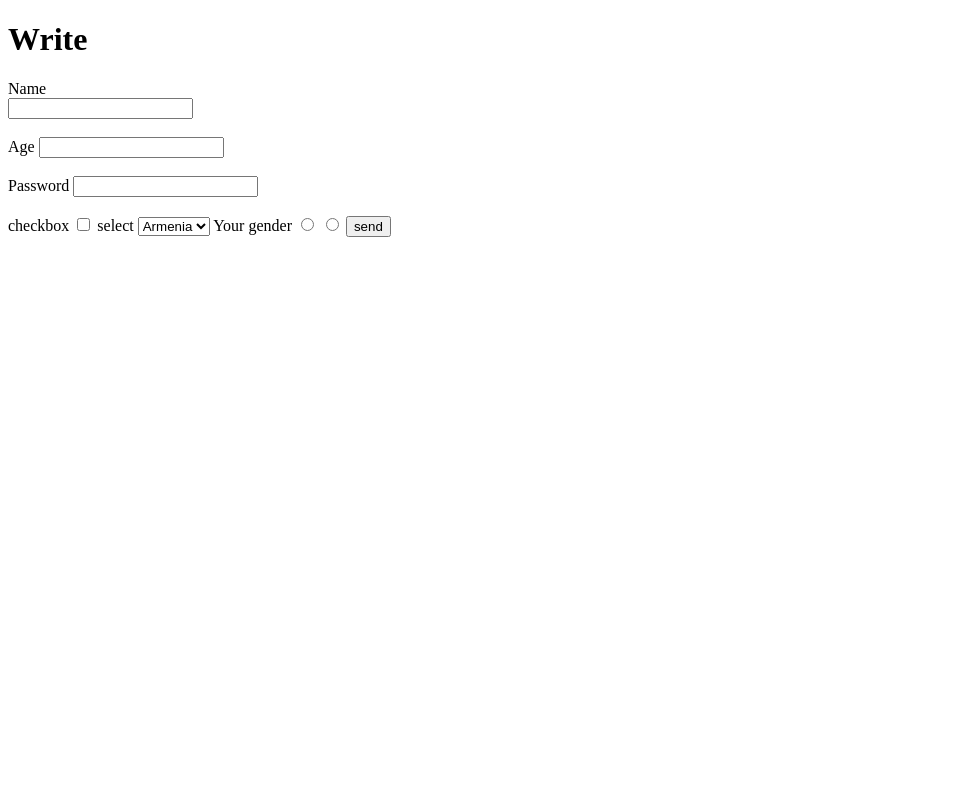
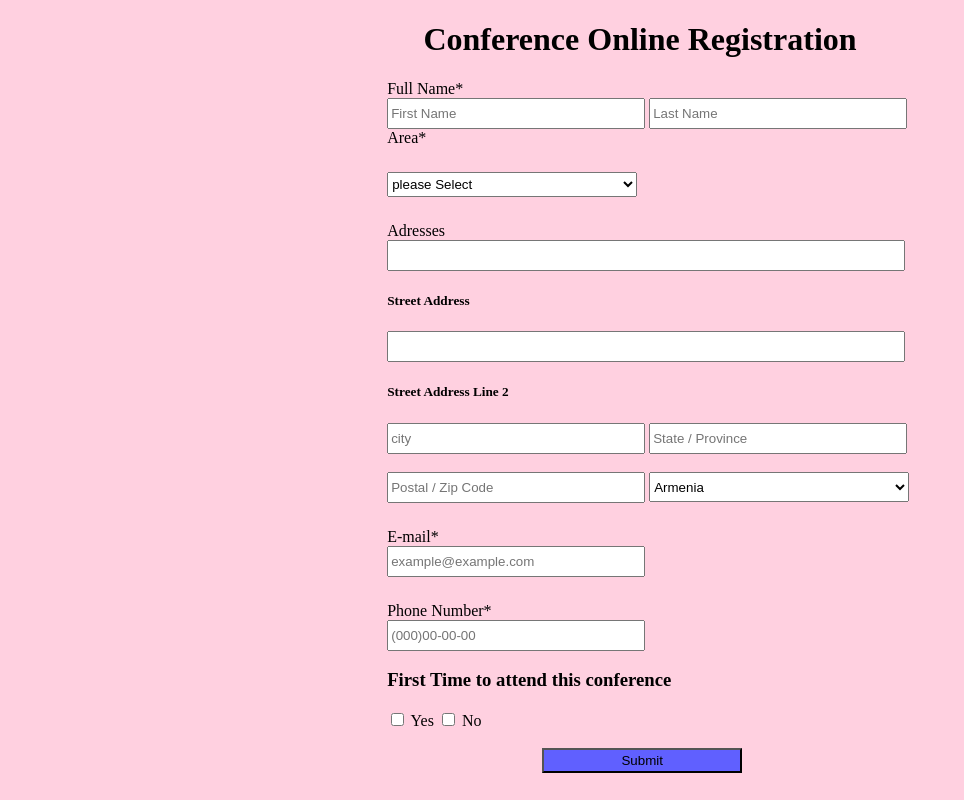
Before and after one commit to Sofbritt/node_express, a website: page html/index2.html in a window 1280 px wide. Shown: the whole page, without its empty margins (0-964 px from the left). Drawn offline with Linux system fonts and the light colour scheme.

Commit message:
Post homework

```diff
--- a/html/index2.html
+++ b/html/index2.html
@@ -6,33 +6,71 @@
     <meta http-equiv="X-UA-Compatible" content="IE=edge">
     <meta name="viewport" content="width=device-width, initial-scale=1.0">
     <title>Document</title>
+    <link rel="stylesheet" href="/style/style2.css">
 </head>
 
 <body>
-    <h1>Write</h1>
+    <h1 class="title">Conference Online Registration</h1>
+    <form method="post" action="/sub" class="form">
 
-    <form method="post" action="/sub">
-        <label>Name</label> <br>
-        <input type="text" name='userName' /><br> <br>
-        <label>Age</label>
-        <input type="number" name="userAge" /> <br><br>
-        <label>Password</label>
-        <input type="password" name='password' /><br><br>
-        <label>checkbox</label>
-        <input type="checkbox" name='checkbox' />
-        <label>select</label>
-        <select name="select">
-            <option value="am">Armenia</option>
-            <option value="ru">Russia</option>
-        </select>
+        <div class="name-inputs">
+            <label>Full Name*</label> <br>
+            <input class="user-name  hover" placeholder="First Name" type="text" name="userName" />
+
+            <input class="user-name  hover" placeholder="Last Name" type="text" name="userName2" />
+            <br>
+
+        </div>
+        <label class="area">Area*</label> <br>
+        <select class="first-select   hover" name="select">
+            <option value="1">please Select</option>
+            <option value="2">Admin</option>
+            <option value="3">Registor</option>
+            <option value="4">Other</option>
+        </select> <br>
+
+        <div class="adresses">
+            <label>Adresses</label> <br>
+            <input class="adresses-inp   hover" type="text" name="adresses" />
+            <h5>Street Address</h5>
+
+            <input class="adresses-inp   hover" type="text" name="adresses" />
+            <h5>Street Address Line 2</h5>
+        </div>
 
 
-        <label>Your gender</label>
-        <input type="radio" name="group" value="male" />
+        <input class="inp   hover" placeholder="city" type="text" name="city" />
+        <input  name="state" class="inp   hover" placeholder="State / Province" type="text" /> <br> <br>
+        <input class="inp   hover" placeholder="Postal / Zip Code" type="text" />
+        <select class="second-select   hover" name="country">
+            <option value="first" placeholder="please select">Armenia</option>
+            <option value="Second">Russia</option>
+            <option value="Third">Spain</option>
+            <option value="Forth">Italy</option>
+        </select> <br>
 
-        <input type="radio" name="group" value="female" />
 
-        <input type="submit" value='send' />
+        <div class="e-mail">
+            <label>E-mail*</label> <br>
+            <input  name="mail"  class="e-mail-inp   hover" type="text"placeholder="example@example.com" /><br>
+        </div>
+
+        <div class="phone-number">
+            <label>Phone Number*</label> <br>
+            <input class="number-inp   hover" type="text" name="userNumber" placeholder="(000)00-00-00" /> <br>
+        </div>
+
+
+        <h3>First Time to attend this conference</h3>
+        <input type="checkbox" name="checkbox">
+        <label>Yes</label>
+        <input type="checkbox" name="checkbox">
+        <label>No</label> <br> <br>
+
+        <input class="send" type="submit" />
+
+
+
 
 
     </form>
--- /dev/null
+++ b/static/style/style2.css
@@ -0,0 +1,80 @@
+body {
+    background-color: rgb(255, 208, 224);
+}
+
+.title {
+    display: flex;
+    justify-content: center;
+    align-items: center;
+}
+
+.form {
+    margin-left: 30%;
+
+}
+
+
+
+.user-name {
+    width: 250px;
+    height: 25px;
+}
+
+
+.first-select {
+    width: 250px;
+    height: 25px;
+    margin-top: 25px;
+}
+
+.adresses {
+    margin-top: 25px;
+}
+
+.adresses-inp {
+
+    width: 510px;
+    height: 25px;
+
+}
+
+
+.inp {
+    width: 250px;
+    height: 25px;
+}
+
+.second-select {
+    width: 260px;
+    height: 30px;
+}
+
+.e-mail {
+    margin-top: 25px;
+}
+
+.e-mail-inp {
+    width: 250px;
+    height: 25px;
+}
+
+.phone-number {
+    margin-top: 25px;
+}
+
+.number-inp {
+    width: 250px;
+    height: 25px;
+}
+
+.send {
+    width: 200px;
+    height: 25px;
+    background-color: rgb(96, 96, 255);
+    margin-left: 155px;
+
+}
+
+.hover:hover {
+    border: 2px solid rgb(99, 99, 241);
+}
```
Also changed, not shown: node1.js (+78 -9 lines).
